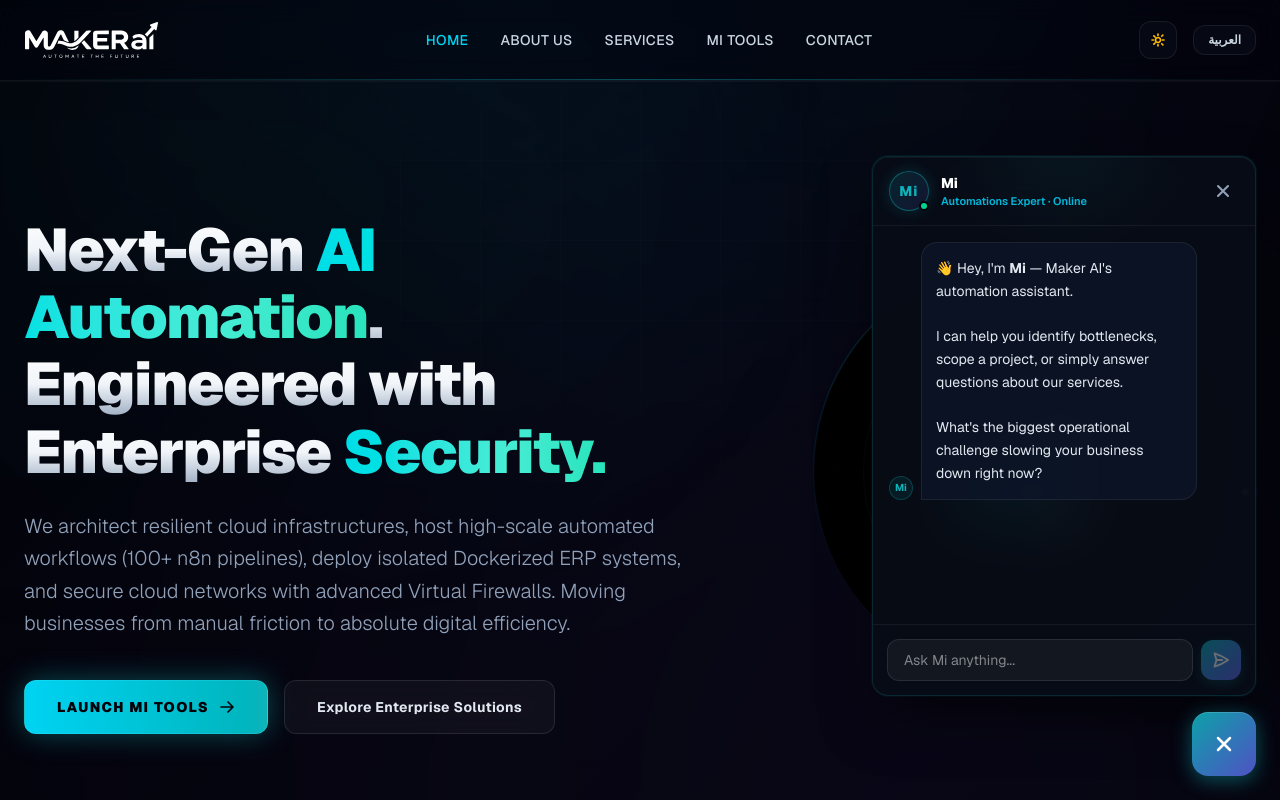
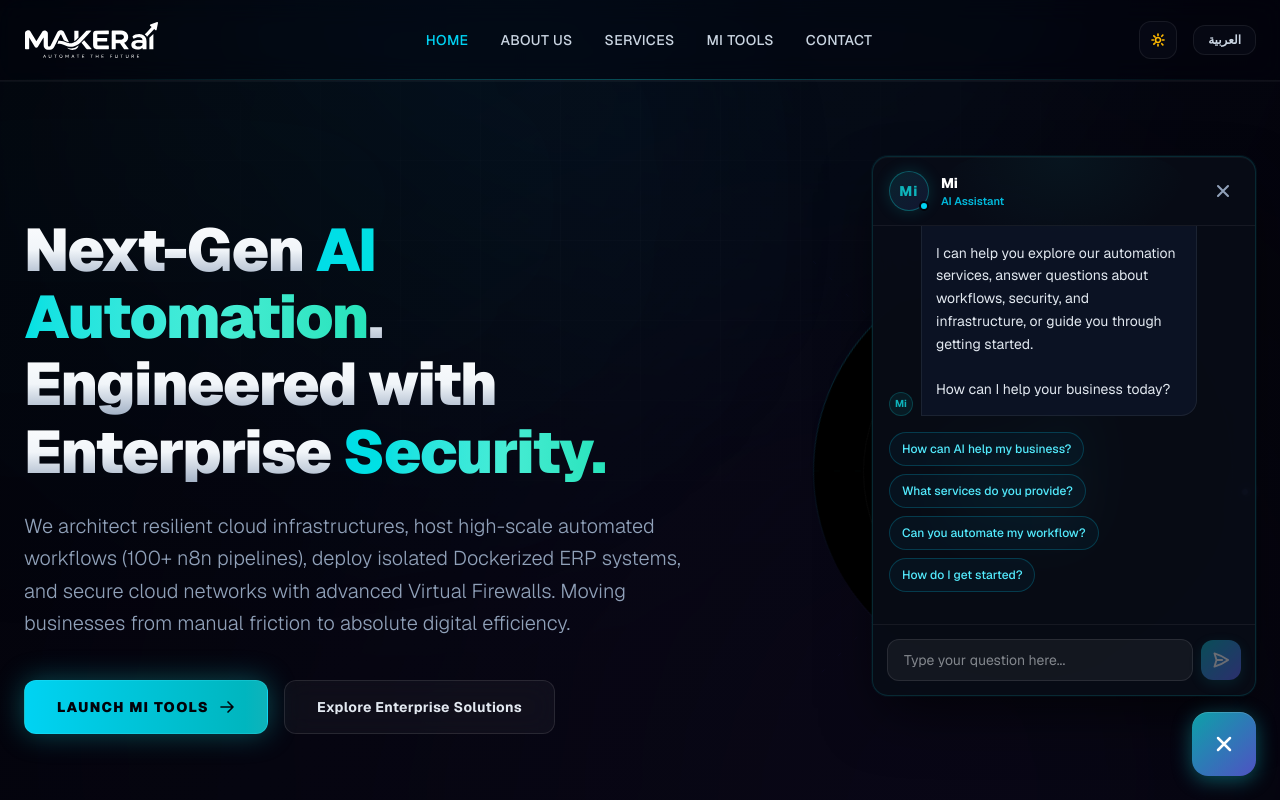
Before and after one commit to alsanimohd-ui/maker-ai, a Next.js app: page / in a window 1280 px wide. Shown: the top 800 px of the page. Built offline with nearby package versions, Linux system fonts and the light colour scheme.

Commit message:
Kimi 2.7

```diff
--- a/components/ChatBot.tsx
+++ b/components/ChatBot.tsx
@@ -12,10 +12,26 @@ interface Message {
   timestamp: Date;
 }
 
-// Welcome message shown on auto-open — high-converting, personalised
+// Welcome message shown on auto-open — professional, transparent, and helpful
 const WELCOME_MESSAGE = {
-  en: "👋 Hey, I'm **Mi** — Maker AI's automation assistant.\n\nI can help you identify bottlenecks, scope a project, or simply answer questions about our services.\n\nWhat's the biggest operational challenge slowing your business down right now?",
-  ar: "👋 مرحباً، أنا **Mi** — مساعد أتمتة Maker AI.\n\nيمكنني مساعدتك في تحديد نقاط الضعف التشغيلية، تحديد نطاق المشاريع، أو الإجابة على أي أسئلة حول خدماتنا.\n\nما هو أكبر تحدٍّ تشغيلي يُعيق عملك الآن؟",
+  en: "Hello, I'm **Mi**, Maker AI's AI assistant.\n\nI can help you explore our automation services, answer questions about workflows, security, and infrastructure, or guide you through getting started.\n\nHow can I help your business today?",
+  ar: "مرحباً، أنا **Mi**، المساعد الذكي لـ Maker AI.\n\nيمكنني مساعدتك في استكشاف خدمات الأتمتة لدينا، والإجابة عن أسئلتك حول سير العمل والأمن والبنية التحتية، أو توجيهك للبدء.\n\nكيف يمكنني مساعدة عملك اليوم؟",
+};
+
+// Suggested starter prompts to help users begin the conversation
+const SUGGESTED_PROMPTS = {
+  en: [
+    "How can AI help my business?",
+    "What services do you provide?",
+    "Can you automate my workflow?",
+    "How do I get started?",
+  ],
+  ar: [
+    "كيف يمكن للذكاء الاصطناعي مساعدة عملي؟",
+    "ما الخدمات التي تقدمونها؟",
+    "هل يمكنكم أتمتة سير العمل لدي؟",
+    "كيف أبدأ؟",
+  ],
 };
 
 export default function ChatBot() {
@@ -68,13 +84,13 @@ export default function ChatBot() {
     }
   }, [hasAutoOpened, isOpen]);
 
-  const handleSend = async () => {
-    const textToSend = inputValue.trim();
+  const handleSend = async (text?: string) => {
+    const textToSend = (text ?? inputValue).trim();
     if (!textToSend || isTyping) return;
 
     const userMsgId = Date.now().toString() + Math.random().toString(36).substring(2, 5);
     setMessages((prev) => [...prev, { id: userMsgId, sender: "user", text: textToSend, timestamp: new Date() }]);
-    setInputValue("");
+    if (text === undefined) setInputValue("");
     setIsTyping(true);
 
     try {
@@ -85,19 +101,19 @@ export default function ChatBot() {
       });
       if (!res.ok) throw new Error("Network response was not ok");
       const data = await res.json();
-      const miReply = data.reply || "Sorry, I received an empty response. Let's try again.";
+      const miReply = data.reply || "I'm sorry, I didn't receive a response from our systems. Please try again.";
       setMessages((prev) => [...prev, { id: Date.now().toString() + "_mi", sender: "mi", text: miReply, timestamp: new Date() }]);
     } catch (error) {
       console.error("ChatBot integration error:", error);
-      setMessages((prev) => [...prev, { id: Date.now().toString() + "_err", sender: "mi", text: "I hit a snag connecting to my brain. Mind asking that again?", timestamp: new Date() }]);
+      setMessages((prev) => [...prev, { id: Date.now().toString() + "_err", sender: "mi", text: "I'm having trouble connecting to Maker AI's systems right now. Please try again in a moment.", timestamp: new Date() }]);
     } finally {
       setIsTyping(false);
     }
   };
 
   const t = translations[lang as "en" | "ar"];
-  const placeholder = lang === "ar" ? "اسأل Mi أي شيء..." : "Ask Mi anything...";
-  const thinkingText = lang === "ar" ? "يفكر..." : "Thinking...";
+  const placeholder = lang === "ar" ? "اكتب سؤالك هنا..." : "Type your question here...";
+  const thinkingText = lang === "ar" ? "يكتب الرد..." : "Mi is typing...";
 
   return (
     <div
@@ -154,12 +170,14 @@ export default function ChatBot() {
               >
                 Mi
               </div>
-              {/* Online indicator */}
-              <span className="absolute bottom-0 right-0 w-2.5 h-2.5 rounded-full bg-emerald-400 border-2 border-[var(--background)] animate-pulse" />
+              {/* Subtle status indicator */}
+              <span className="absolute bottom-0 right-0 w-2.5 h-2.5 rounded-full bg-cyan-400 border-2 border-[var(--background)]" />
             </div>
             <div>
               <div className={`text-sm font-extrabold ${isDark ? "text-white" : "text-slate-900"}`}>Mi</div>
-              <div className="text-[11px] font-semibold text-cyan-500">Automations Expert · Online</div>
+              <div className="text-[11px] font-semibold text-cyan-500">
+                {lang === "ar" ? "مساعد ذكي" : "AI Assistant"}
+              </div>
             </div>
           </div>
 
@@ -233,6 +251,27 @@ export default function ChatBot() {
             </div>
           ))}
 
+          {/* Suggested starter prompts */}
+          {messages.length === 1 && !isTyping && (
+            <div className="self-start max-w-[95%]">
+              <div className="flex flex-wrap gap-2">
+                {SUGGESTED_PROMPTS[lang as "en" | "ar"].map((prompt) => (
+                  <button
+                    key={prompt}
+                    onClick={() => handleSend(prompt)}
+                    className={`text-xs font-medium px-3 py-2 rounded-full border transition-all duration-200 cursor-pointer hover:scale-[1.02] active:scale-[0.98] ${
+                      isDark
+                        ? "border-cyan-500/25 text-cyan-300 bg-cyan-950/20 hover:border-cyan-500/50 hover:bg-cyan-900/30"
+                        : "border-cyan-500/30 text-cyan-700 bg-cyan-50/60 hover:border-cyan-500/60 hover:bg-cyan-100/80"
+                    }`}
+                  >
+                    {prompt}
+                  </button>
+                ))}
+              </div>
+            </div>
+          )}
+
           {/* Typing indicator */}
           {isTyping && (
             <div className="flex items-end gap-2 max-w-[85%] self-start">
@@ -278,7 +317,7 @@ export default function ChatBot() {
             }}
           />
           <button
-            onClick={handleSend}
+            onClick={() => handleSend()}
             disabled={!inputValue.trim() || isTyping}
             className="w-10 h-10 rounded-xl flex items-center justify-center text-white flex-shrink-0 transition-all duration-200 cursor-pointer disabled:opacity-40 disabled:cursor-not-allowed hover:scale-[1.05] active:scale-95"
             style={{ background: "linear-gradient(135deg, #0eb3ba 0%, #6366f1 100%)", boxShadow: "0 4px 14px rgba(14,179,186,0.3)" }}
```
